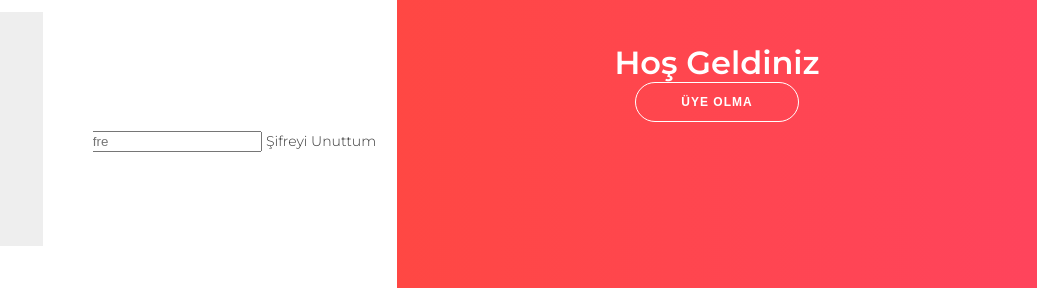
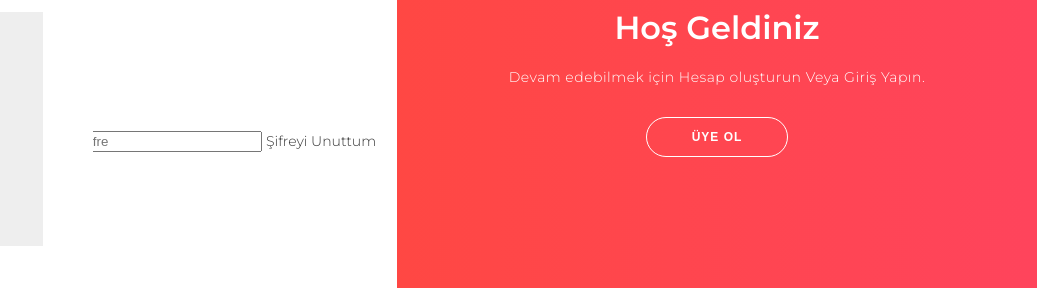
Before and after one commit to muslumhanerol/yemek_sepeti_home_page, a plain HTML site: page index.html in a window 1280 px wide. Shown: the part 318-606 px from the top of the page, 243-1280 px from the left. Drawn offline with Linux system fonts and the light colour scheme.

Commit message:
Update index.html

```diff
--- a/index.html
+++ b/index.html
@@ -49,7 +49,8 @@
                 </div>
                 <div class="overlay-panel overlay-right">
                     <h1>Hoş Geldiniz</h1>
-                    <button class="ghost" id="signUp">Üye Olma</button>
+                    <P>Devam edebilmek için Hesap oluşturun Veya Giriş Yapın. </P>
+                    <button class="ghost" id="signUp">Üye Ol</button>
                 </div>
             </div>
         </div>
```
